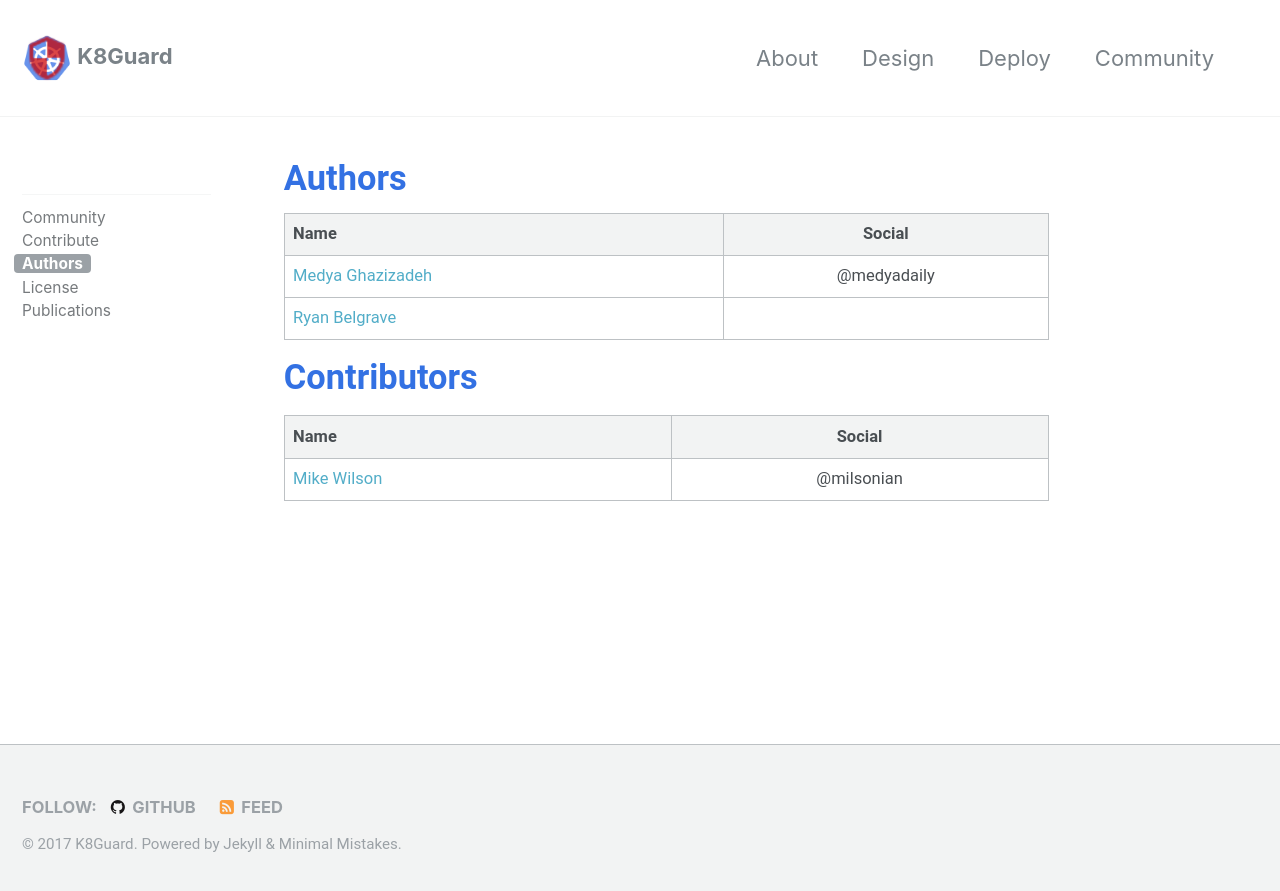
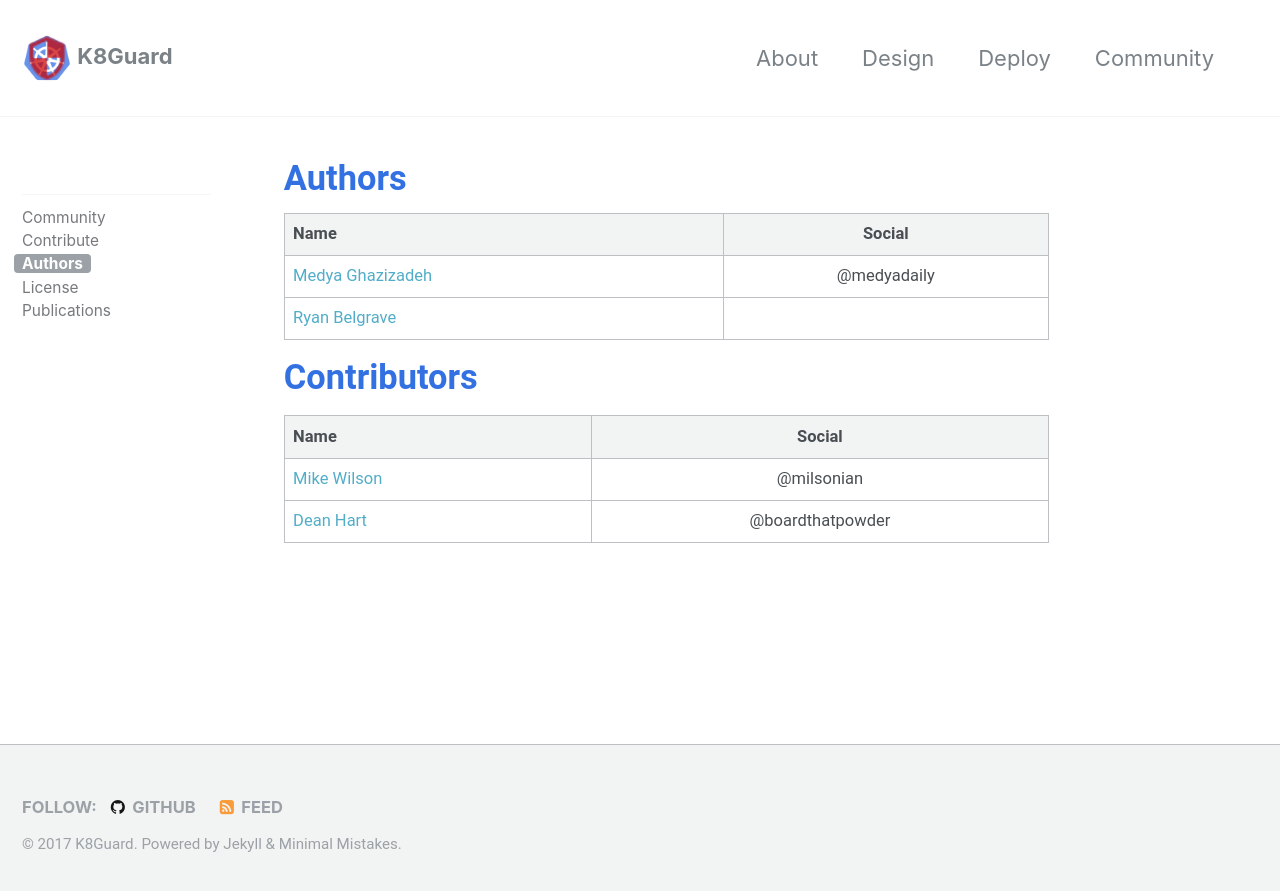
Before and after one commit to k8guard/k8guard.github.io, a Jekyll site: the page built from community/authors/index.md, in a window 1280 px wide. Shown: the top 891 px of the page. Built offline with Jekyll 4.4.1, drawn with Linux system fonts in a browser that asks for light colours.

Commit message:
updated contributors list

```diff
--- a/community/authors/index.md
+++ b/community/authors/index.md
@@ -19,3 +19,4 @@ sidebar:
 | Name        | Social
 | ------------- |:-------------:|
 |  [Mike Wilson](https://github.com/milsonian)     | @milsonian  |
+|  [Dean Hart](https://github.com/boardthatpowder) | @boardthatpowder  |
```
